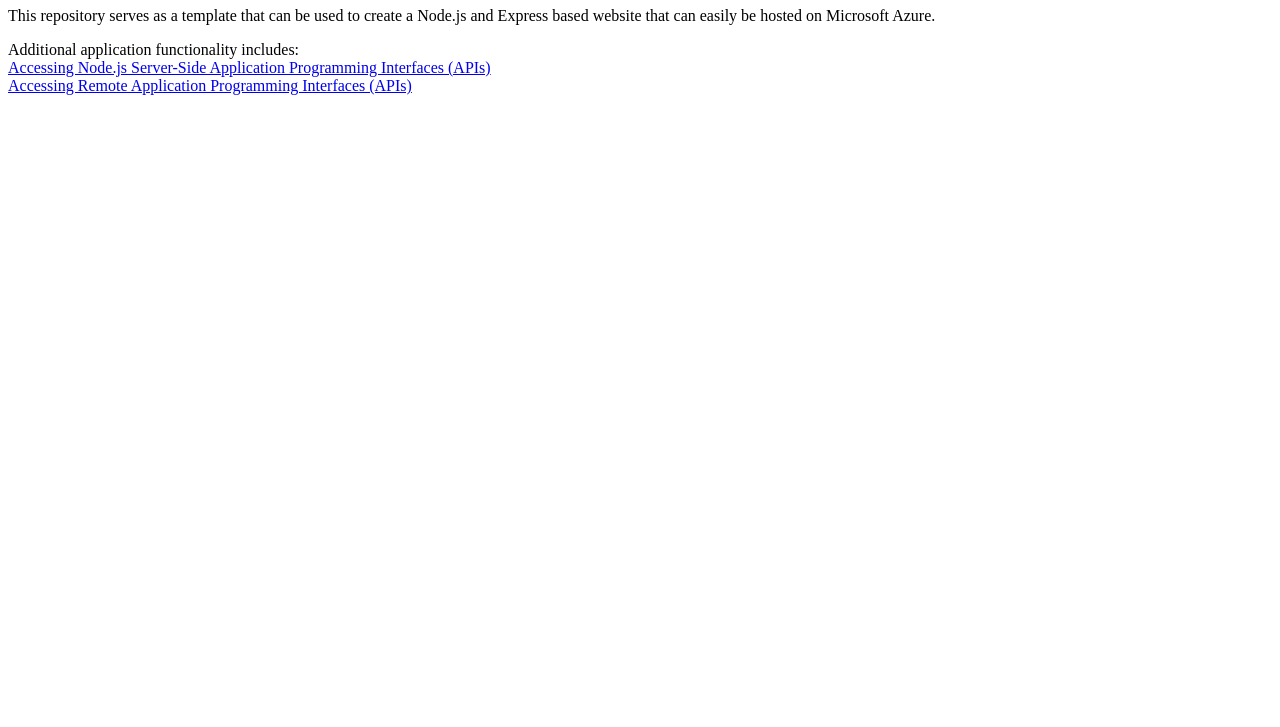
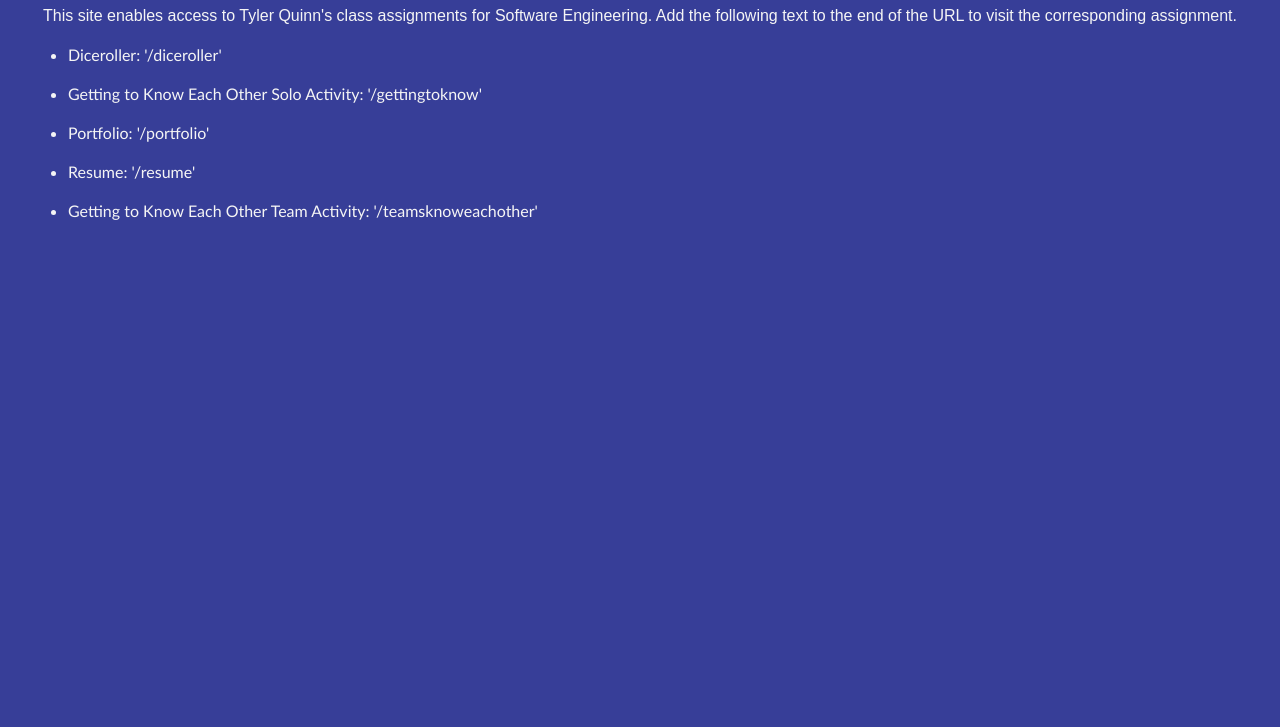
Before and after one commit to tylerquinnlewisu/personal-nodejs-site-sprint-five, a website: page static/index.html in a window 1280 px wide. Shown: the part 73-800 px from the top of the page. Drawn offline with Linux system fonts and the light colour scheme.

Commit message:
Added styling; Updated index.html

```diff
--- /dev/null
+++ b/static/index.css
@@ -0,0 +1,15 @@
+* {
+    background-color: #373E98;
+    color: whitesmoke;
+
+}
+
+h1,p {
+    text-align: center;
+    font-family: Arial, Helvetica, sans-serif;
+}
+
+li {
+    margin: 20px;
+    font-family: 'Trebuchet MS', 'Lucida Sans Unicode', 'Lucida Grande', 'Lucida Sans', Arial, sans-serif;
+}
--- a/static/index.html
+++ b/static/index.html
@@ -1,15 +1,21 @@
 <!DOCTYPE html>
+<link rel="stylesheet"
+            type="text/css"
+            href="index.css">
 <html>
 <head>
-<title>Node on Azure</title>
+<title>Node.js on Azure</title>
 </head>
 <body>
-<h1>Node.js and Express Hosted on Microsoft Azure Template</h1>
-<p>This repository serves as a template that can be used to create a Node.js and Express based website that can easily
-be hosted on Microsoft Azure.</p>
+<h1>Tyler Quinn's Personal Node.js Site for Software Engineering</h1>
+<p>This site enables access to Tyler Quinn's class assignments for Software Engineering. Add the following text to the end of the URL to visit the corresponding assignment. </p>
+<ul>
+    <li>Diceroller: '/diceroller'</li>
+    <li>Getting to Know Each Other Solo Activity: '/gettingtoknow'</li>
+    <li>Portfolio: '/portfolio'</li>
+    <li>Resume: '/resume'</li>
+    <li>Getting to Know Each Other Team Activity: '/teamsknoweachother'</li>
+</ul>
 
-Additional application functionality includes:<br />
-<a href="fetching-from-server.html">Accessing Node.js Server-Side Application Programming Interfaces (APIs)</a><br />
-<a href="fetching-remote-dog-breeds.html">Accessing Remote Application Programming Interfaces (APIs)</a>
 </body>
 </html>
```
Also changed, not shown: README.md.
